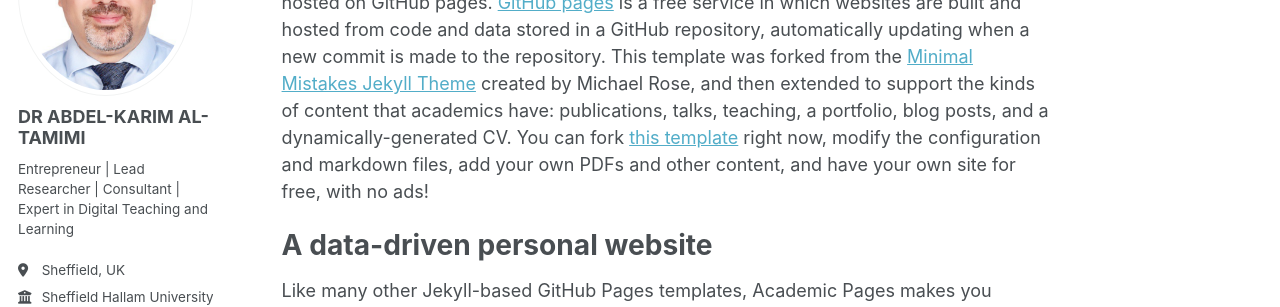
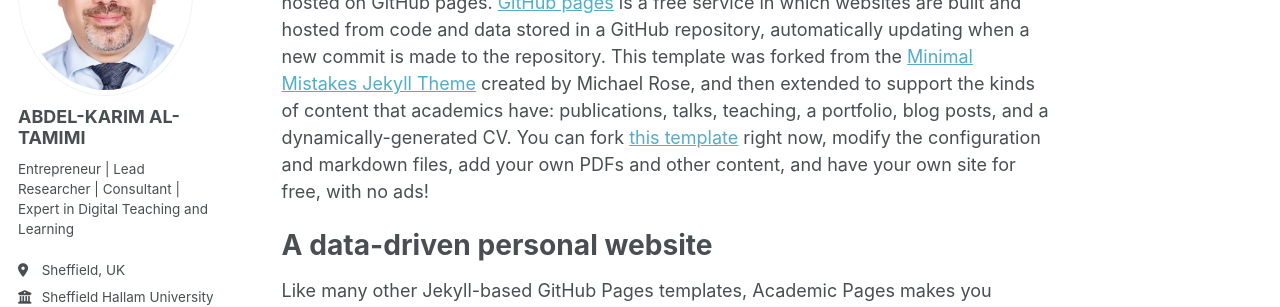
Before and after one commit to A-Al-Tamimi/a-al-tamimi.github.io, a Jekyll site: the page built from _pages/about.md, in a window 1280 px wide. Shown: the part 214-521 px from the top of the page. Built offline with Jekyll 4.4.1, drawn with Linux system fonts in a browser that asks for light colours; some web fonts are replaced.

```diff
--- a/_config.yml
+++ b/_config.yml
@@ -22,7 +22,7 @@ repository               : "A-Al-Tamimi/a-al-tamimi.github.io"
 author:
   # Biographic information
   avatar           : "Abdel-Karim Al-Tamimi.png"
-  name             : "DR ABDEL-KARIM AL-TAMIMI"
+  name             : "ABDEL-KARIM AL-TAMIMI"
   pronouns         : # example: "she/her"
   bio              : "Entrepreneur | Lead Researcher | Consultant | Expert in Digital Teaching and Learning"
   location         : "Sheffield, UK"
```
